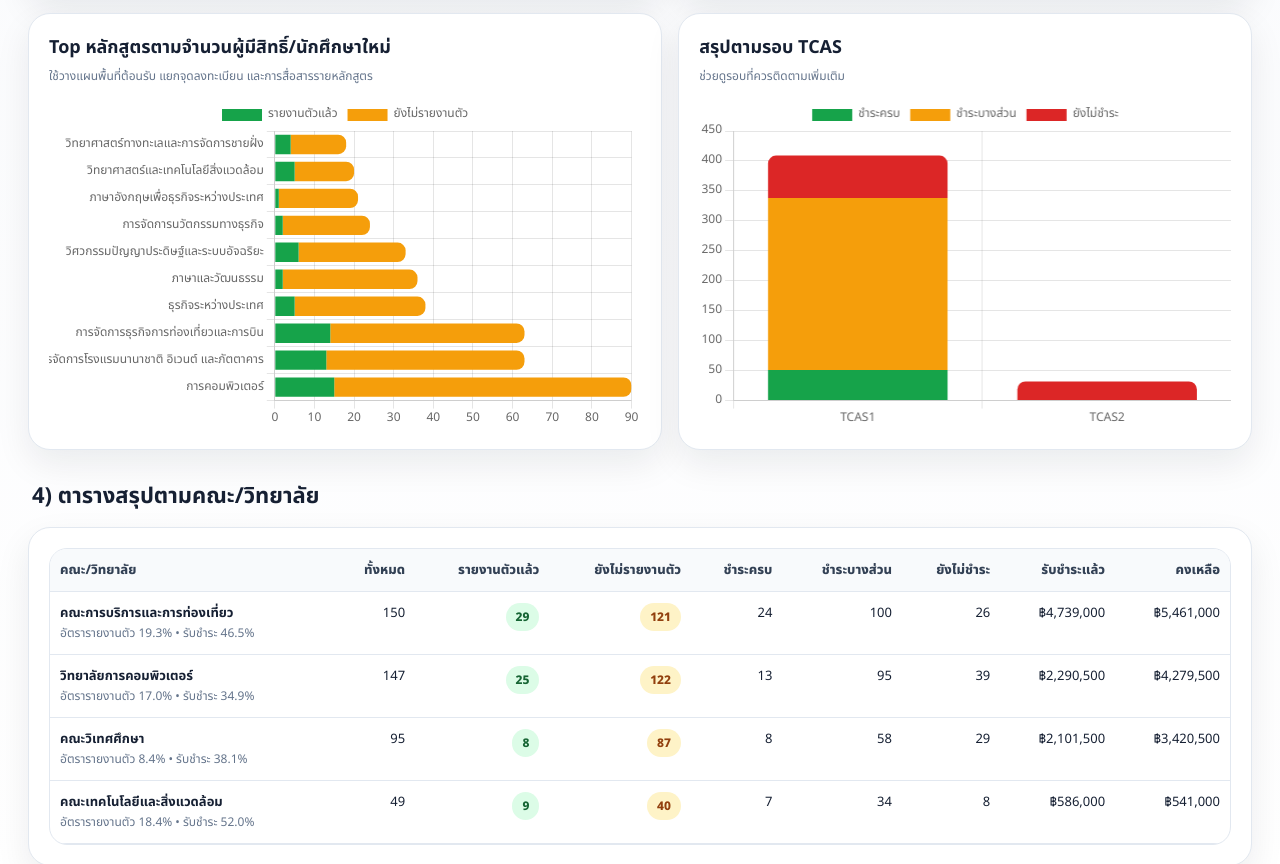
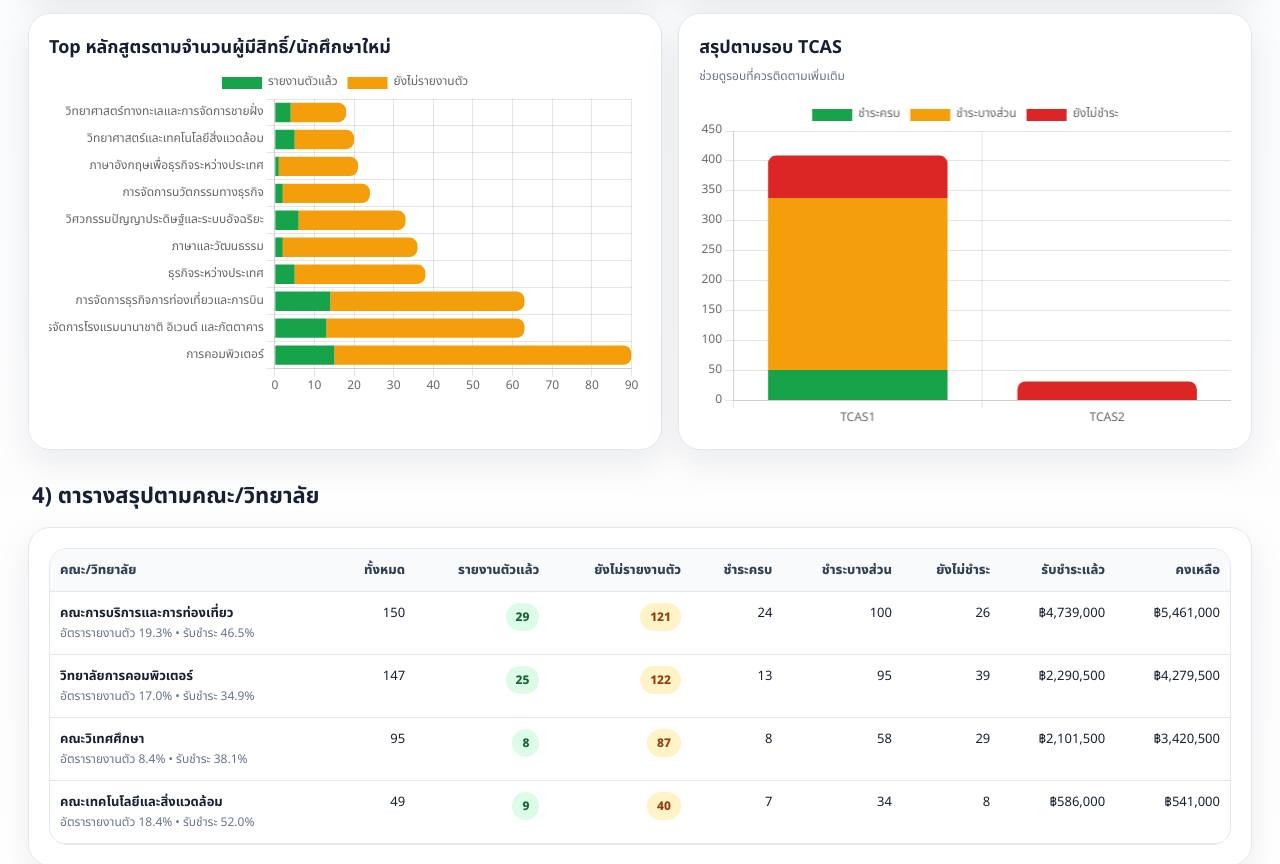
Before and after one commit to psuskillupcenter/paycheckin, a plain HTML site: page index.html in a window 1280 px wide. Shown: the part 2280-3144 px from the top of the page. Drawn offline with nearby package versions, Linux system fonts and the light colour scheme.

Commit message:
Update index.html

```diff
--- a/index.html
+++ b/index.html
@@ -330,7 +330,6 @@
     <section class="grid-2" style="margin-top:16px;">
       <div class="card">
         <h3>Top หลักสูตรตามจำนวนผู้มีสิทธิ์/นักศึกษาใหม่</h3>
-        <div class="hint">ใช้วางแผนพื้นที่ต้อนรับ แยกจุดลงทะเบียน และการสื่อสารรายหลักสูตร</div>
         <div class="chart-wrap"><canvas id="programChart"></canvas></div>
       </div>
       <div class="card">
```
